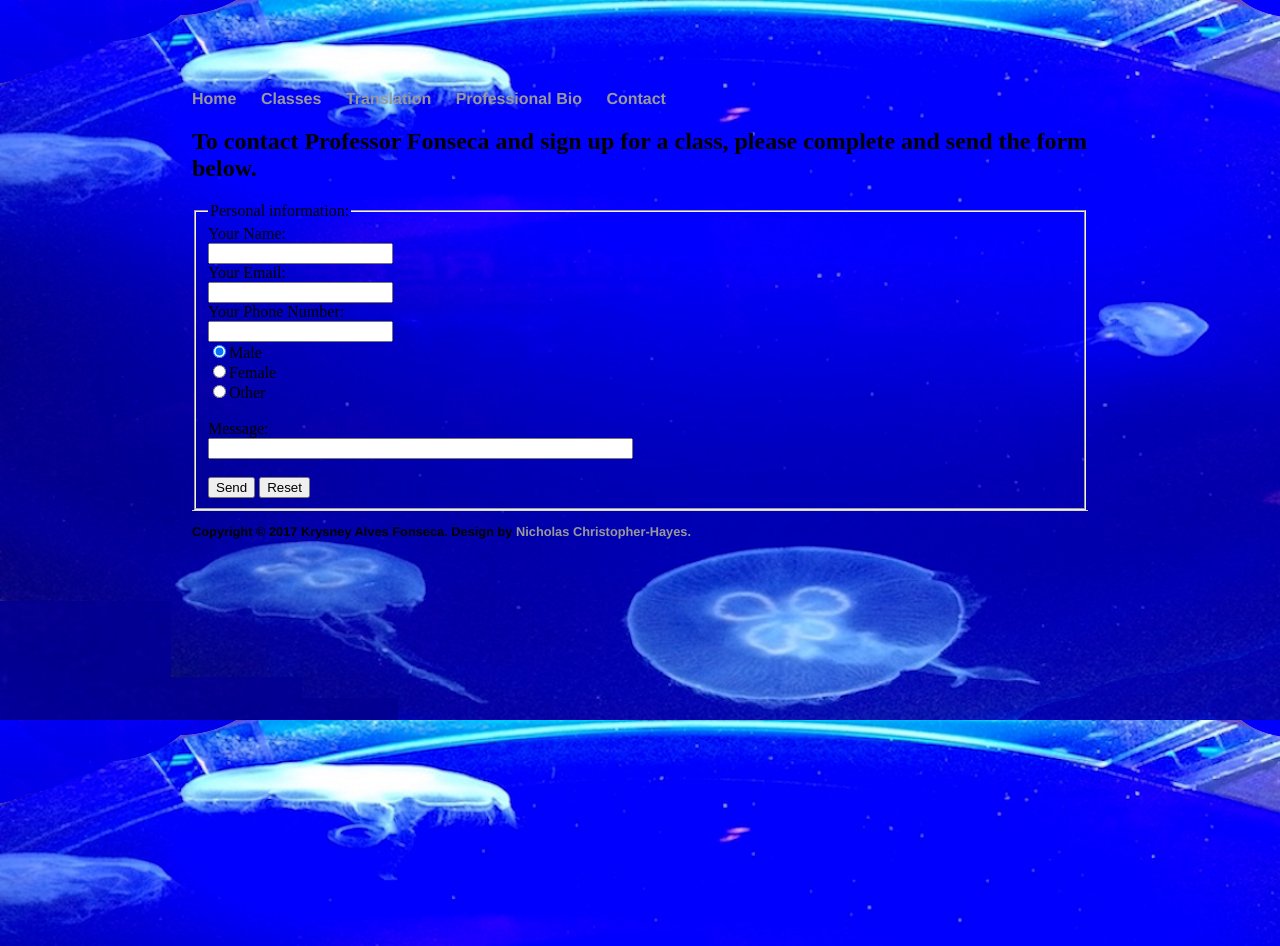
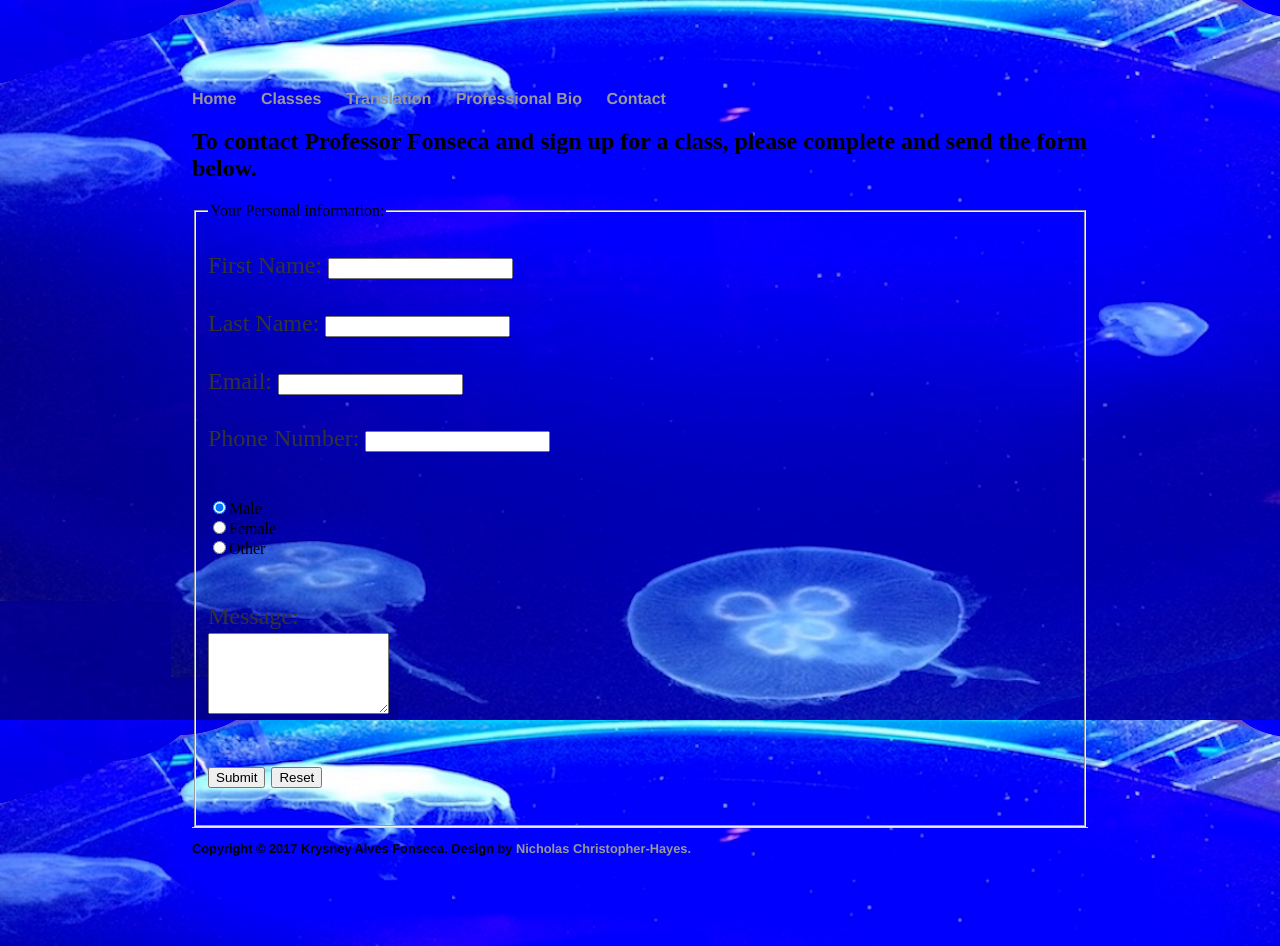
Before and after one commit to english-um-a-um/english-um-a-um.github.io, a Jekyll site: the page built from contact/index.html, in a window 1280 px wide. Built offline with Jekyll 4.4.1, drawn with Linux system fonts in a browser that asks for light colours.

Commit message:
Update index.html

```diff
--- a/contact/index.html
+++ b/contact/index.html
@@ -3,17 +3,49 @@ layout: default
 title: English Um-a-Um - Contact
 ---
 <h2>To contact Professor Fonseca and sign up for a class, please complete and send the form below. </h2>
-<form action="mailto:nichrishayes2@yahoo.com" method="post" enctype="text/plain">
+	<form action="" id="myform" >
 	<fieldset>
-   	<legend>Personal information:</legend>
-		Your Name:<br><input type="text" name="name"><br>
-		Your Email:<br><input type="text" name="mail"><br>
-    		Your Phone Number:<br><input type="text"name="phone"><br>
-    		<input type="radio" name="gender" value="male"checked>Male<br>
-  		<input type="radio" name="gender" value="female">Female<br>
-  		<input type="radio" name="gender" value="other">Other<br><br>
-		Message:<br><input type="text" name="comment" size="50"><br><br>
-		<input type="submit" value="Send">
-		<input type="reset" value="Reset">
+	<legend>Your Personal information:</legend>
+		<p>
+			<label for='FirstName'>First Name:</label>
+			<input type="text" id="FirstName" name="FirstName" />
+		</p>
+		<p>
+			<label for='LastName'>Last Name:</label>
+			<input type="text" id="LastName" name="LastName" />
+		</p>
+		<p>
+			<label for='EMail'>Email:</label>
+			<input type="text" id="EMail" name="EMail" />
+		</p>
+		<p>
+			<label for='Phone'>Phone Number:</label>
+			<input type="text" id="Phone" name="Phone" />
+		</p><br>
+			<input type="radio" name="gender" value="male"checked>Male<br>
+			<input type="radio" name="gender" value="female">Female<br>
+			<input type="radio" name="gender" value="other">Other<br><br>
+		<p>
+			<label for='Address'>Message:</label><br>
+			<textarea cols="20" rows="5" id="Message" name="Message"></textarea><br><br>
+			<input type="submit" name="submit" value="Submit">
+			<input type="reset" value="Reset">
+		</p>
 	</fieldset>
-</form>
+	</form>
+
+<script  type="text/javascript">
+	var frmvalidator = new Validator("myform");
+	frmvalidator.addValidation("FirstName","req","Please enter your First Name");
+	frmvalidator.addValidation("FirstName","maxlen=20",
+	"Max length for FirstName is 20");
+	frmvalidator.addValidation("LastName","req");
+	frmvalidator.addValidation("LastName","maxlen=20");
+	frmvalidator.addValidation("Email","maxlen=50");
+	frmvalidator.addValidation("Email","req");
+	frmvalidator.addValidation("Email","email");
+	frmvalidator.addValidation("Phone","maxlen=50");
+	frmvalidator.addValidation("Phone","numeric");
+</script>
+
+<script src="gen_validatorv4.js" type="text/javascript"></script>
```
